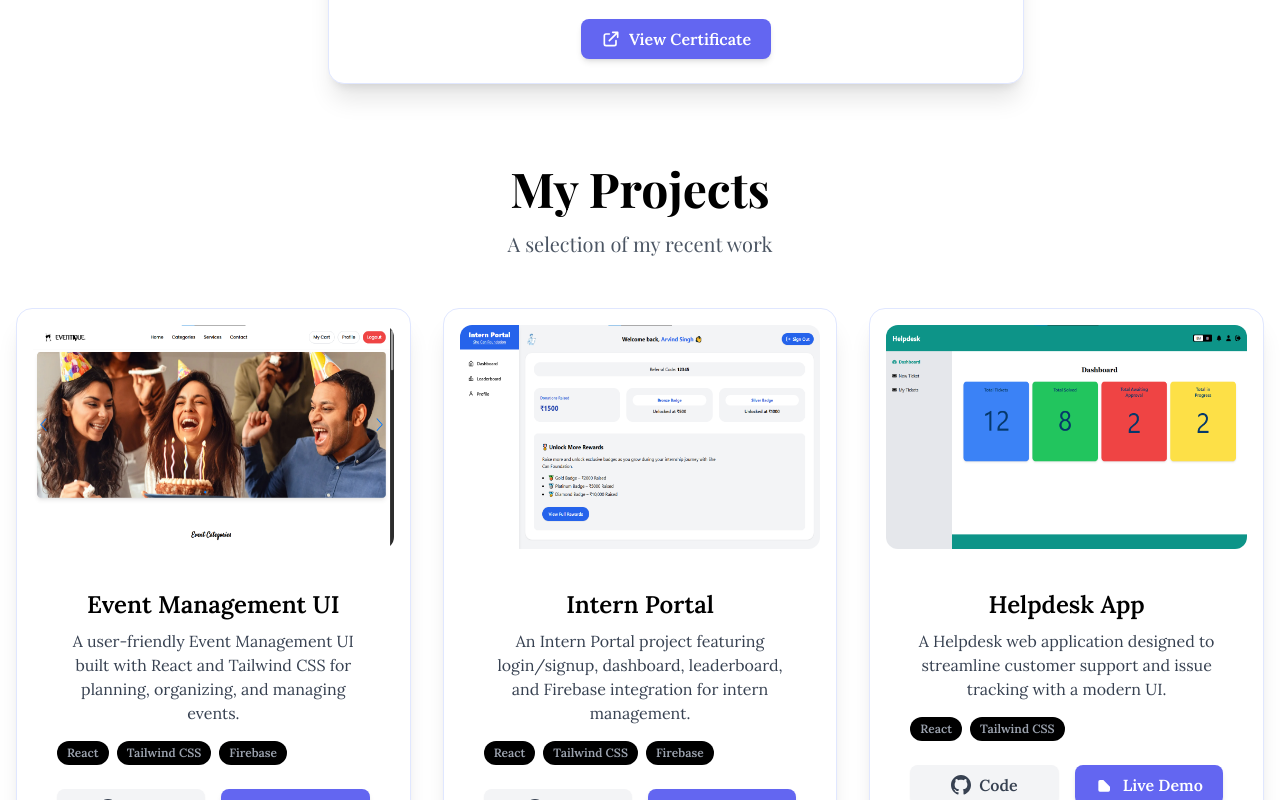
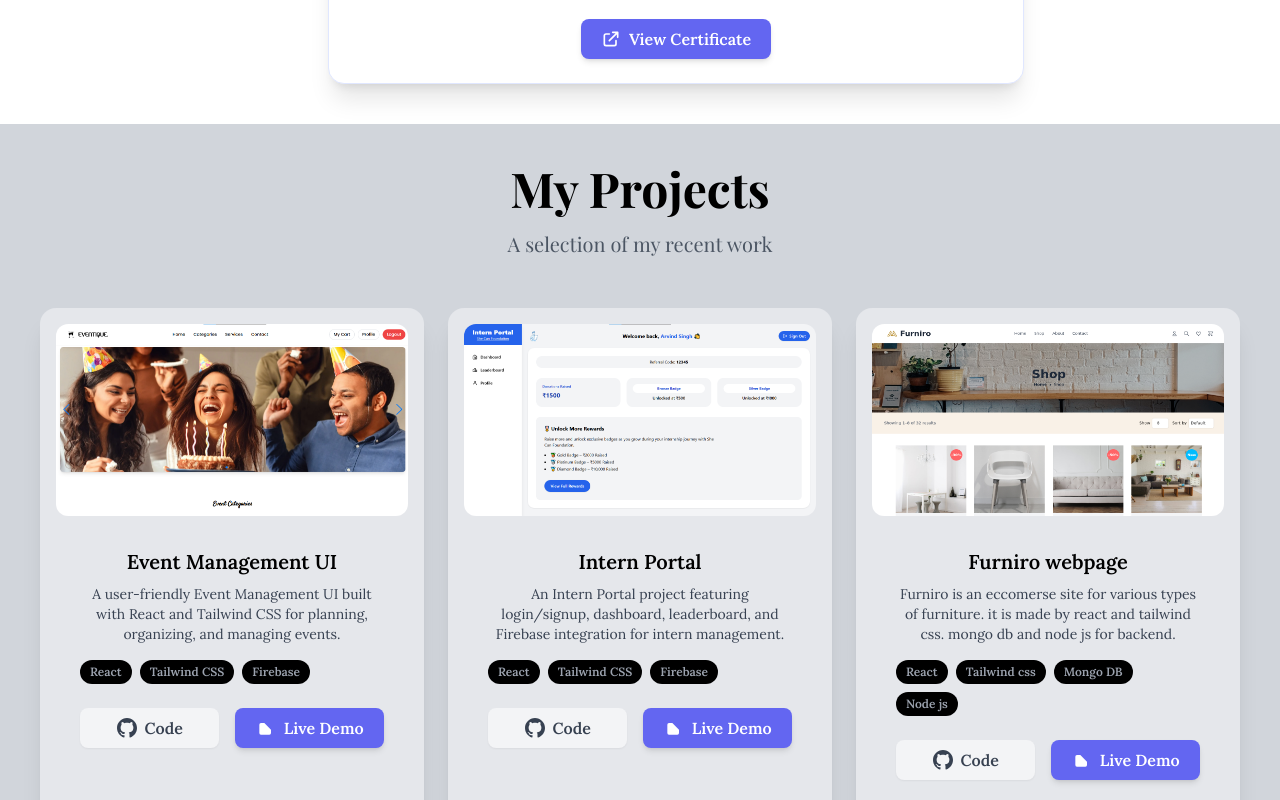
Before and after one commit to newdevatgit/my-portfolio, a React (Vite) app: page / in a window 1280 px wide. Shown: the part 3460-4260 px from the top of the page. Built offline with nearby package versions, Linux system fonts and the light colour scheme.

Commit message:
style: project cards update and ui improvements

```diff
--- a/src/components/Projects.jsx
+++ b/src/components/Projects.jsx
@@ -25,6 +25,14 @@ const projects = [
     tags: ["React", "Tailwind CSS","Firebase"],
     githubUrl: "https://github.com/newdevatgit/intern-portal",
     liveUrl: "https://intern-portal-five.vercel.app/",
+  },
+  {
+      title:"Furniro webpage",
+      description:"Furniro is an eccomerse site for various types of furniture. it is made by react and tailwind css. mongo db and node js for backend.",
+      imageUrl:"/Furniro-home.png",
+      tags:["React","Tailwind css","Mongo DB","Node js" ],
+      githubUrl:"https://github.com/newdevatgit/furniro-frontend",
+      liveUrl:"https://furniroweb.netlify.app/",
   },
     {
       title: "Helpdesk App",
@@ -55,17 +63,17 @@ const projects = [
 
 const ProjectCard = ({ title, description, imageUrl, tags, githubUrl, liveUrl }) => (
     <div
-      className="bg-white dark:bg-gray-200 p-4 rounded-2xl shadow-xl overflow-hidden transform hover:-translate-y-1 transition-all duration-300 border border-indigo-100 dark:border-indigo-400 hover:shadow-2xl"
+      className="bg-gray-200 p-4 rounded-2xl shadow-xl overflow-hidden transform hover:-translate-y-1 transition-all duration-300 hover:shadow-2xl"
     >
         <img
           src={imageUrl}
           alt={title}
-          className="w-full h-56 rounded-xl mb-4"
+          className="w-full h-48 rounded-xl mb-2"
           onError={(e) => { e.target.onerror = null; e.target.src='https://placehold.co/600x400/CCCCCC/FFFFFF?text=Image+Missing'; }}
         />
         <div className="p-6">
-            <h3 className="text-2xl font-bold text-black dark:text-gray-900 mb-2">{title}</h3>
-            <p className="text-gray-700 dark:text-gray-600 mb-4">{description}</p>
+            <h3 className="text-xl font-bold text-black dark:text-gray-900 mb-2">{title}</h3>
+            <p className="text-gray-700 text-sm dark:text-gray-600 mb-4">{description}</p>
             <div className="flex flex-wrap gap-2 mb-6">
                 {tags.map(tag => (
                     <span key={tag} className="bg-black text-gray-400 text-xs font-semibold px-2.5 py-1 rounded-full">{tag}</span>
@@ -78,7 +86,7 @@ const ProjectCard = ({ title, description, imageUrl, tags, githubUrl, liveUrl })
                     rel="noopener noreferrer"
                     className="inline-flex items-center gap-2 w-full justify-center
                                bg-gray-100 hover:bg-gray-200 text-gray-700 dark:bg-gray-800 dark:hover:bg-gray-900 dark:text-gray-300
-                               font-semibold px-4 py-2 rounded-lg transition-colors shadow-sm"
+                               font-semibold px-2 py-2 rounded-lg transition-colors shadow-sm"
                 >
                     <Icon path="M12 0c-6.626 0-12 5.373-12 12 0 5.302 3.438 9.8 8.207 11.387.599.111.793-.261.793-.577v-2.234c-3.338.726-4.033-1.416-4.033-1.416-.546-1.387-1.333-1.756-1.333-1.756-1.089-.745.083-.729.083-.729 1.205.084 1.839 1.237 1.839 1.237 1.07 1.834 2.807 1.304 3.492.997.107-.775.418-1.305.762-1.604-2.665-.305-5.467-1.334-5.467-5.931 0-1.311.469-2.381 1.236-3.221-.124-.303-.535-1.524.117-3.176 0 0 1.008-.322 3.301 1.23.957-.266 1.983-.399 3.003-.404 1.02.005 2.047.138 3.006.404 2.291-1.552 3.297-1.23 3.297-1.23.653 1.653.242 2.874.118 3.176.77.84 1.235 1.911 1.235 3.221 0 4.609-2.807 5.624-5.479 5.921.43.372.823 1.102.823 2.222v3.293c0 .319.192.694.801.576 4.765-1.589 8.199-6.086 8.199-11.386 0-6.627-5.373-12-12-12z" className="w-5 h-5"/>
                     Code
@@ -102,7 +110,7 @@ const ProjectCard = ({ title, description, imageUrl, tags, githubUrl, liveUrl })
 
 export default function Projects() {
   return (
-    <section id="projects" className="py-10 bg-white dark:bg-gray-300 text-gray-800 dark:text-gray-100">
+    <section id="projects" className="py-10 bg-gray-300 p-6 text-gray-800">
       <div className="container mx-auto px-4 max-w-7xl">
         <div className="text-center font-title mb-12">
           <h2 className="text-4xl font-extrabold text-black sm:text-5xl">
@@ -113,7 +121,7 @@ export default function Projects() {
           </p>
         </div>
 
-        <div className="grid md:grid-cols-2 font-reading lg:grid-cols-3 gap-8">
+        <div className="grid md:grid-cols-2 font-reading lg:grid-cols-3 gap-6">
             {projects.map(project => (
                 <ProjectCard key={project.title} {...project} />
             ))}
```
Also changed, not shown: public/Furniro-home.png (added), public/Home_page_EM.png.
